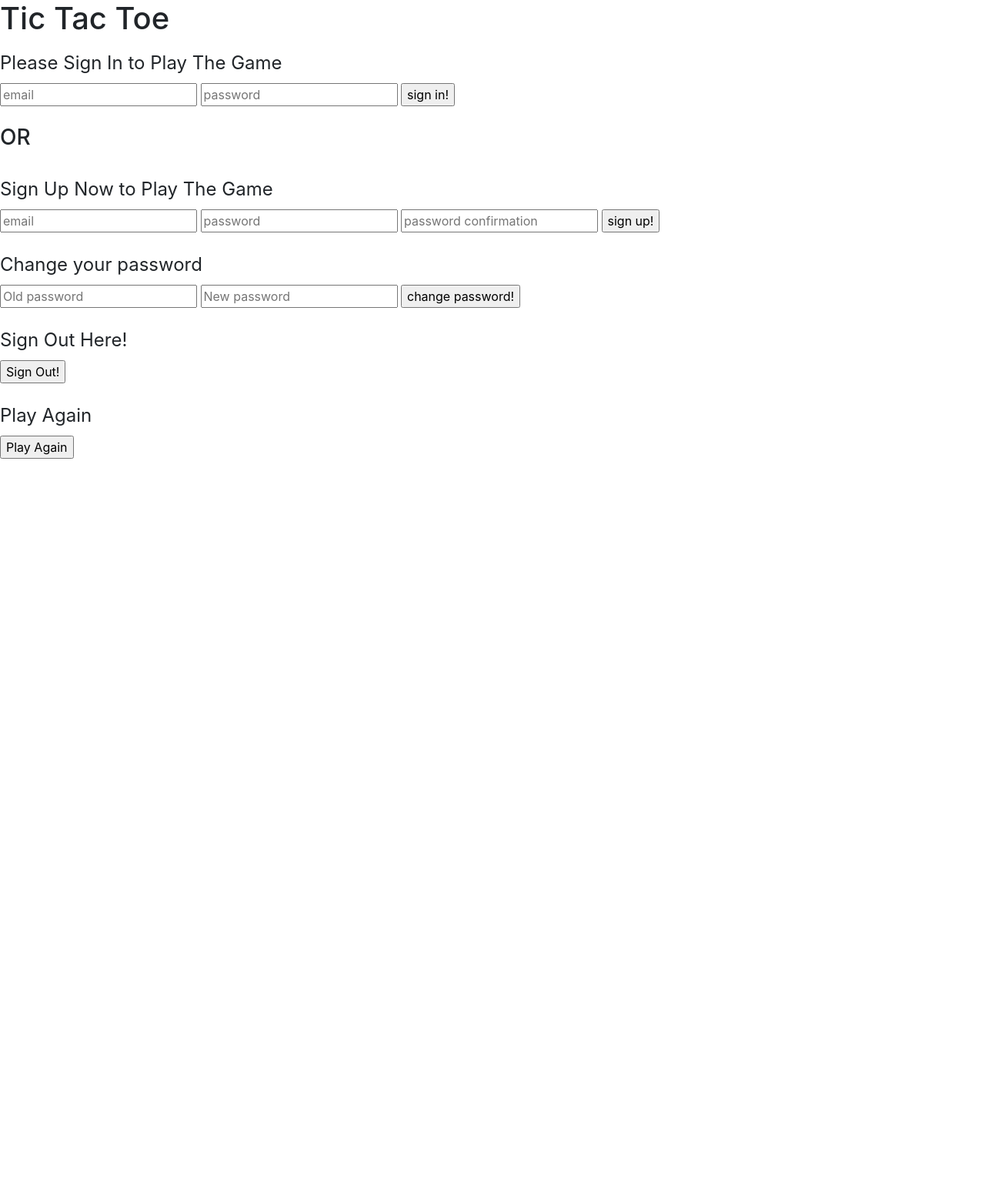
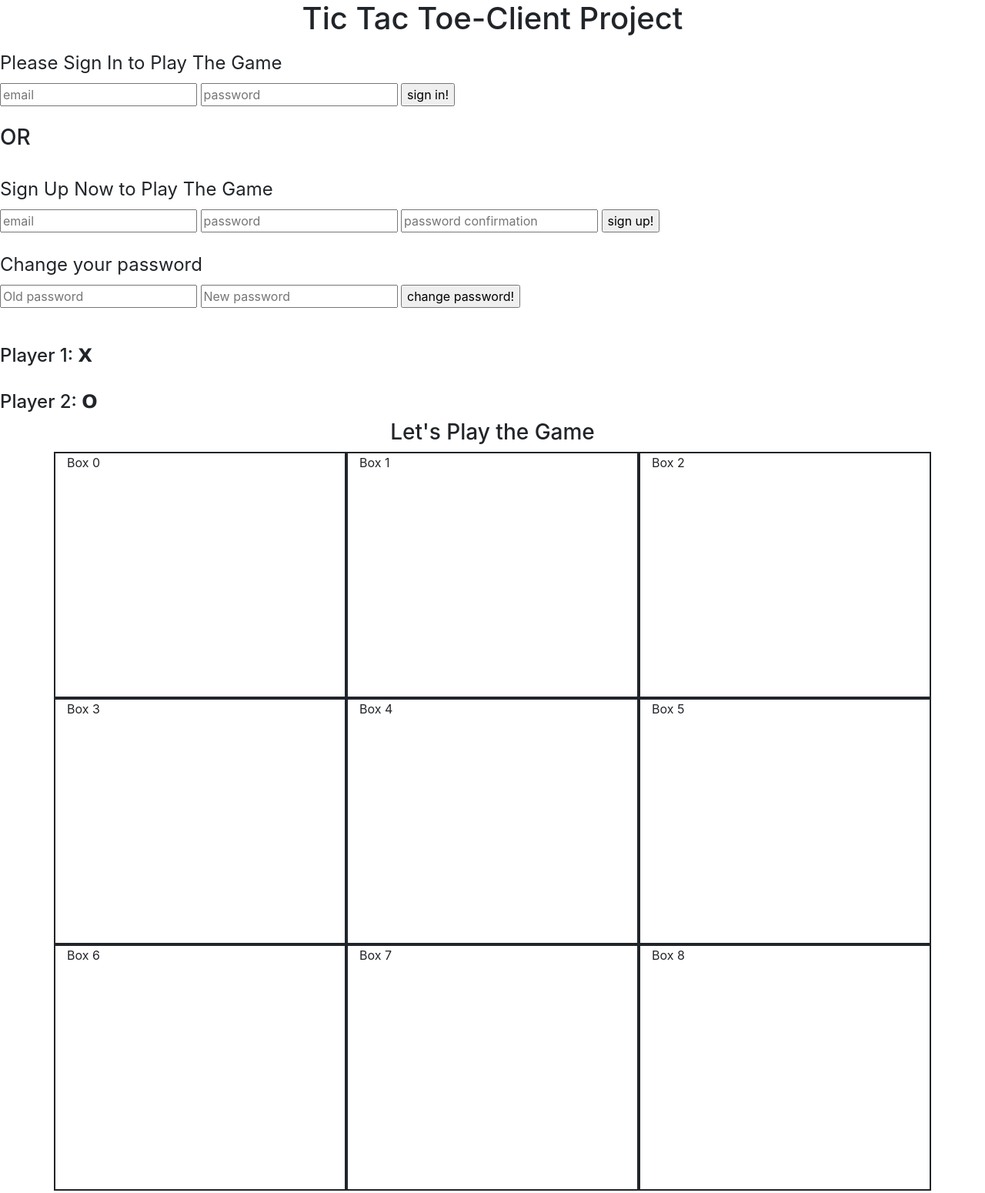
Before and after one commit to akymodi/tic-tac-toe-client, a website built with webpack: page index.html in a window 1280 px wide. Shown: the top 1550 px of the page at 77% size. Before the commit the page ends 800 px from the top, so only its background shows below. Built offline with nearby package versions, Linux system fonts and the light colour scheme.

Commit message:
Add game box in HTML
Added game box in HTML

```diff
--- a/assets/styles/index.scss
+++ b/assets/styles/index.scss
@@ -1 +1,14 @@
 @import '~bootstrap/scss/bootstrap';
+
+.col {
+  height: 40vh;
+  border: 2px solid;
+}
+
+.game-header {
+  text-align: center;
+}
+
+h1 {
+  text-align: center;
+}
--- a/index.html
+++ b/index.html
@@ -1,5 +1,6 @@
 <!DOCTYPE html>
 <html>
+
 <head>
   <title>Example</title>
   <meta name="viewport" content="width=device-width, initial-scale=1">
@@ -11,8 +12,12 @@
   <script src="public/vendor.js" type="text/javascript" charset="utf-8" defer></script>
   <script src="public/application.js" type="text/javascript" charset="utf-8" defer></script>
 </head>
+
 <body>
-      <h1>Tic Tac Toe</h1>
+
+  <header>
+    <h1>Tic Tac Toe-Client Project</h1>
+  </header>
 
   <p id='message'></p>
   <form id='sign-in'>
@@ -50,6 +55,31 @@
   </form>
 
   <br>
+  <br>
+
+  <h4>Player 1: 𝗫</h4>
+  <br>
+  <h4>Player 2: 𝗢</h4>
+
+  <h3 class="game-header">Let's Play the Game</h3>
+  <div class="container">
+    <div class="row">
+      <div class="col">Box 0</div>
+      <div class="col">Box 1</div>
+      <div class="col">Box 2</div>
+      <div class="w-100"></div>
+      <div class="col">Box 3</div>
+      <div class="col">Box 4</div>
+      <div class="col">Box 5</div>
+      <div class="w-100"></div>
+      <div class="col">Box 6</div>
+      <div class="col">Box 7</div>
+      <div class="col">Box 8</div>
+    </div>
+  </div>
+
+  <br>
+  <br>
 
   <form id='sign-out'>
     <fieldset>
@@ -66,6 +96,10 @@
       <input type='submit' value='Play Again' />
     </fieldset>
   </form>
+  <br>
+  <footer>
+    <h5>ⓒ2020 Akash Modi</h5>
+  </footer>
 
 </body>
 </html>
```
Lines whose indentation alone changed are shown as unchanged.
